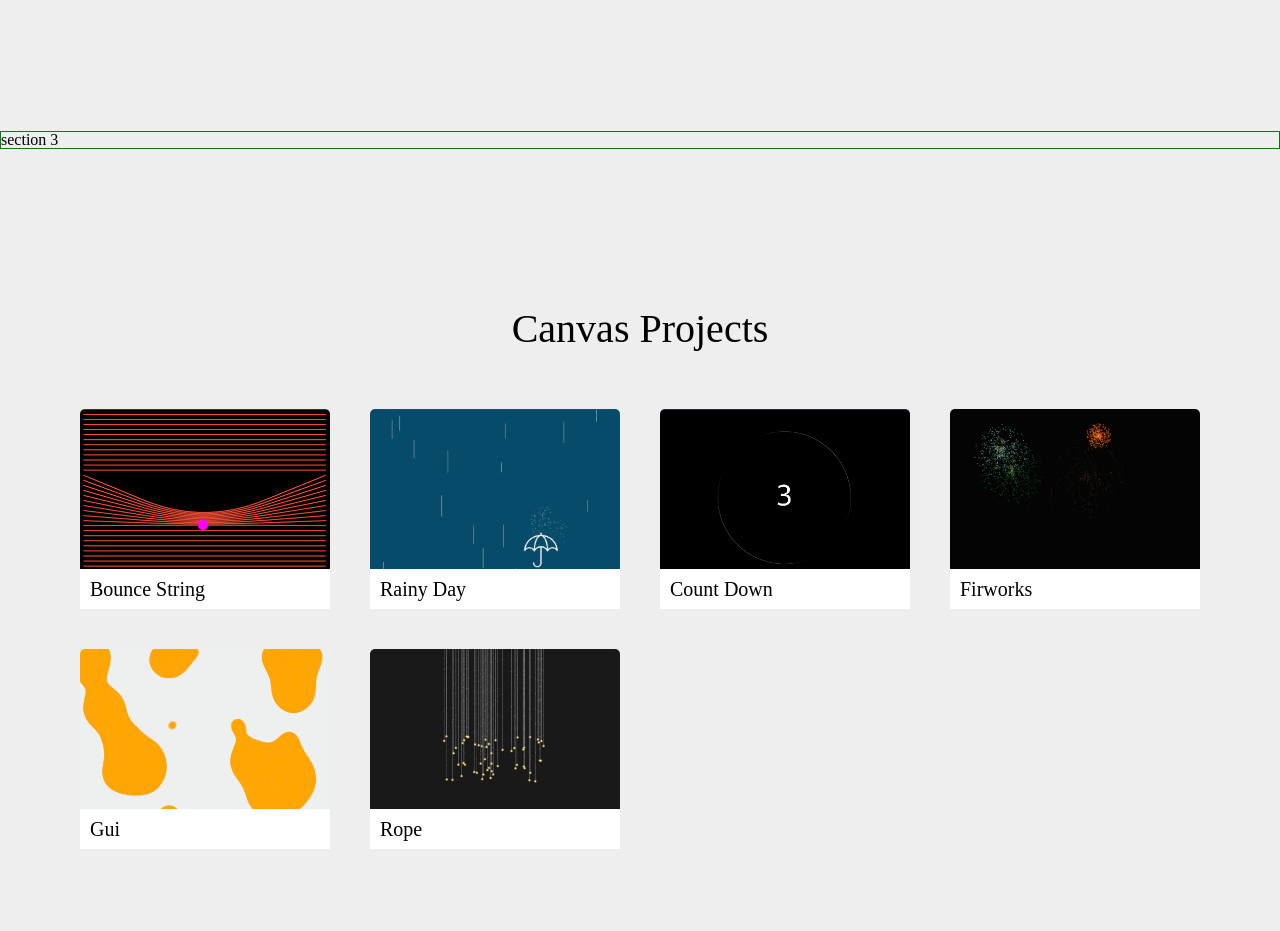
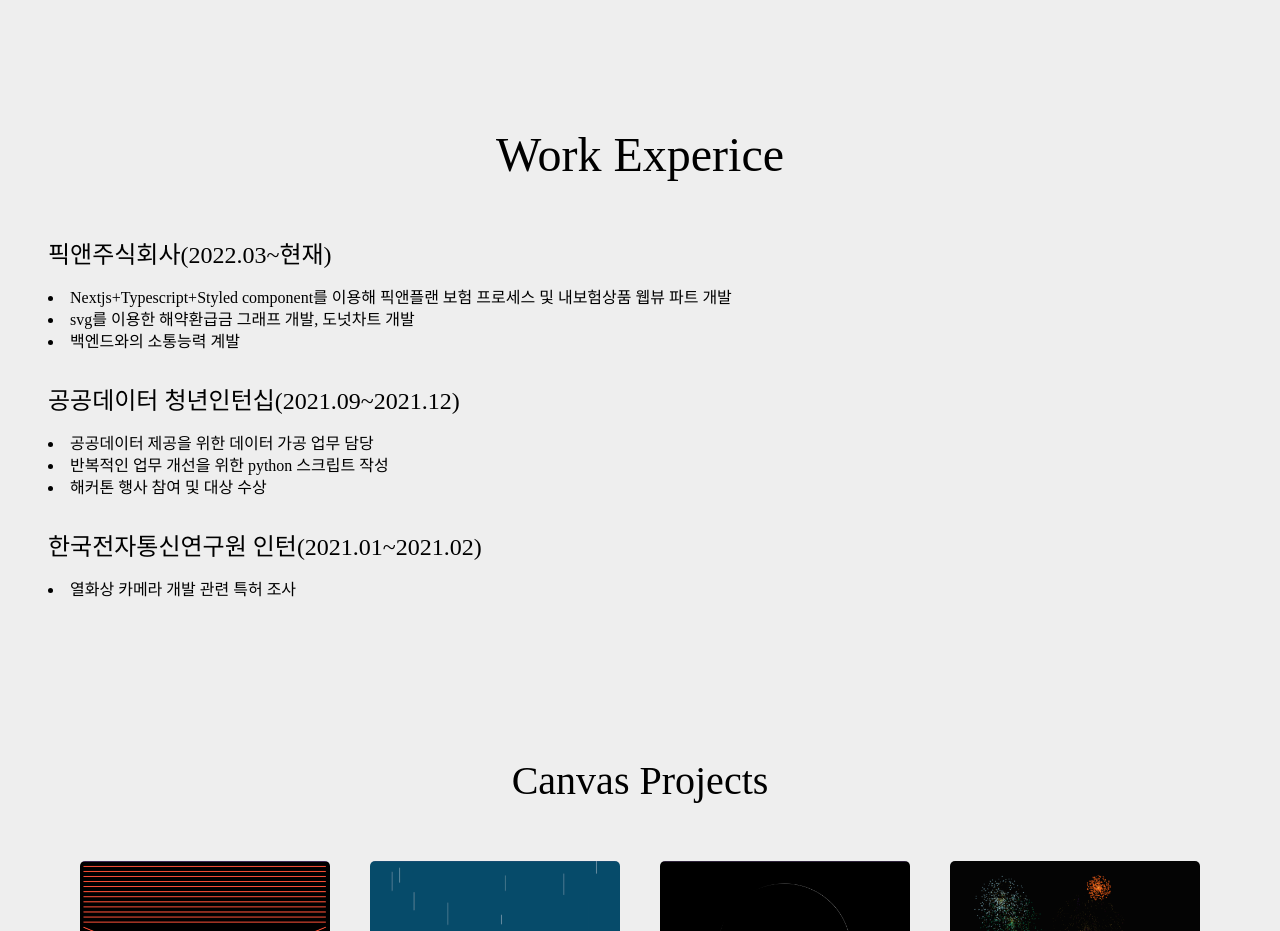
Before and after one commit to hyojinLee-git/portfolio, a React (Vite) app: page / in a window 1280 px wide. Shown: the part 820-1751 px from the top of the page. Built offline with nearby package versions, Linux system fonts and the light colour scheme.

Commit message:
feat: section3 구현

```diff
--- a/src/containers/Sections/Section3/index.tsx
+++ b/src/containers/Sections/Section3/index.tsx
@@ -3,7 +3,26 @@ import "./style.css";
 export default function Section3() {
     return (
         <section className="section3">
-            <div>section 3</div>
+            <h2>Work Experice</h2>
+            <h3>픽앤주식회사(2022.03~현재)</h3>
+            <ul>
+                <li>
+                    Nextjs+Typescript+Styled component를 이용해 픽앤플랜 보험
+                    프로세스 및 내보험상품 웹뷰 파트 개발
+                </li>
+                <li>svg를 이용한 해약환급금 그래프 개발, 도넛차트 개발</li>
+                <li>백엔드와의 소통능력 계발</li>
+            </ul>
+            <h3>공공데이터 청년인턴십(2021.09~2021.12)</h3>
+            <ul>
+                <li>공공데이터 제공을 위한 데이터 가공 업무 담당</li>
+                <li>반복적인 업무 개선을 위한 python 스크립트 작성</li>
+                <li>해커톤 행사 참여 및 대상 수상</li>
+            </ul>
+            <h3>한국전자통신연구원 인턴(2021.01~2021.02)</h3>
+            <ul>
+                <li>열화상 카메라 개발 관련 특허 조사</li>
+            </ul>
         </section>
     );
 }
--- a/src/containers/Sections/Section3/style.css
+++ b/src/containers/Sections/Section3/style.css
@@ -1,4 +1,26 @@
 .section3 {
-    border: 1px solid green;
+    padding: 0 3rem;
     margin-bottom: 10rem;
 }
+
+.section3 > h2 {
+    font-size: 3rem;
+    text-align: center;
+    font-weight: 500;
+    margin-bottom: 60px;
+}
+.section3 > h3 {
+    font-size: 1.5rem;
+    margin-bottom: 1rem;
+    line-height: 32px;
+}
+.section3 > ul {
+    list-style: inside;
+    margin-bottom: 2rem;
+}
+.section3 > ul > li {
+    line-height: 22px;
+    list-style-position: inside;
+    text-indent: -20px;
+    padding-left: 20px;
+}
```
